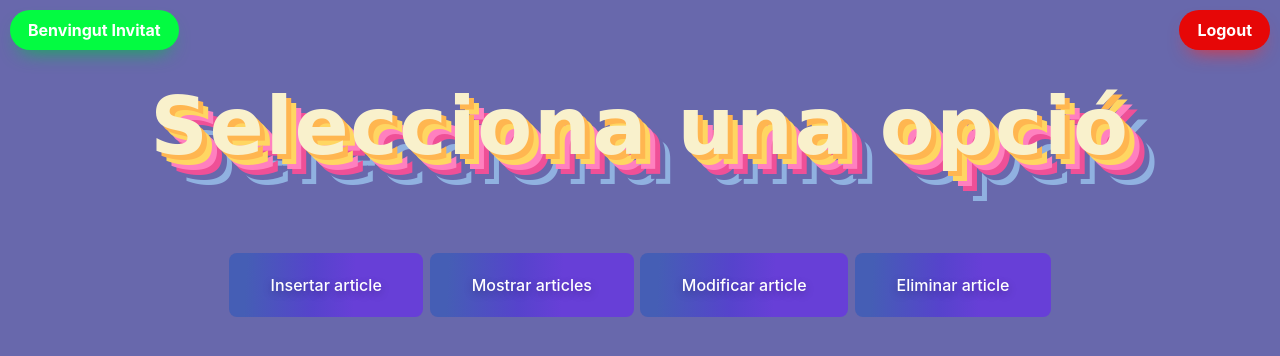
After one commit to AlbertoGonzalez7/Practica-04, a PHP site: page /index_usuari.php in a window 1280 px wide. The commit adds this page. Shown: the top 356 px of the page. Run offline with PHP 8.4, Linux system fonts and the light colour scheme.

Commit message:
Autenticar login i botó per fer Logout.

```diff
--- a/CSS/estils.css
+++ b/CSS/estils.css
@@ -178,6 +178,63 @@ table {
     position: fixed;
     top: 10px;
     right: 10px;
+    z-index: 1000;
+  }
+
+
+  .logout {
+    background: #e60707;
+    border-radius: 999px;
+    box-shadow: #f72d2d 0 10px 20px -10px;
+    box-sizing: border-box;
+    color: #FFFFFF;
+    cursor: pointer;
+    font-family: Inter,Helvetica,"Apple Color Emoji","Segoe UI Emoji",NotoColorEmoji,"Noto Color Emoji","Segoe UI Symbol","Android Emoji",EmojiSymbols,-apple-system,system-ui,"Segoe UI",Roboto,"Helvetica Neue","Noto Sans",sans-serif;
+    font-size: 16px;
+    font-weight: 700;
+    line-height: 24px;
+    opacity: 1;
+    outline: 0 solid transparent;
+    padding: 8px 18px;
+    user-select: none;
+    -webkit-user-select: none;
+    touch-action: manipulation;
+    width: fit-content;
+    word-break: break-word;
+    border: 0;
+
+
+    position: fixed;
+    top: 10px;
+    right: 10px;
+    z-index: 1000;
+  }
+
+  .benvingut {
+    background: #03fb41;
+    border-radius: 999px;
+    box-shadow: #00bf46 0 10px 20px -10px;
+    box-sizing: border-box;
+    color: #FFFFFF;
+    cursor: pointer;
+    font-family: Inter,Helvetica,"Apple Color Emoji","Segoe UI Emoji",NotoColorEmoji,"Noto Color Emoji","Segoe UI Symbol","Android Emoji",EmojiSymbols,-apple-system,system-ui,"Segoe UI",Roboto,"Helvetica Neue","Noto Sans",sans-serif;
+    font-size: 16px;
+    font-weight: 700;
+    line-height: 24px;
+    opacity: 1;
+    outline: 0 solid transparent;
+    padding: 8px 18px;
+    user-select: none;
+    -webkit-user-select: none;
+    touch-action: manipulation;
+    width: fit-content;
+    word-break: break-word;
+    border: 0;
+
+
+    position: fixed;
+    top: 10px;
+    left: 10px;
     z-index: 1000;
   }
 
--- a/Login/login_controlador.php
+++ b/Login/login_controlador.php
@@ -19,11 +19,14 @@ if ($_SERVER['REQUEST_METHOD'] == 'POST') {
             if ($user && password_verify($password, $user['contrasenya'])) {
                 $_SESSION['usuario'] = $user['usuari'];
                 $_SESSION['missatge_exit'] = "Login correcto!";
-                header("Location: bienvenida.php"); // Redirige a la página deseada
+                header("Location: ../index_usuari.php"); // Redirige a index_usuari.php tras el login
+                exit();
             } else {
                 $_SESSION['missatge'] = "Usuario o contraseña incorrectos";
                 header("Location: login.php");
+                exit();
             }
+
         }
     } elseif ($accion == 'registro') {
         // Procesar registro
--- a/index.php
+++ b/index.php
@@ -12,10 +12,7 @@
         <h2>
             <p class="titol">Selecciona una opció</p>
 
-            <input type="submit" value="Insertar article" class="boto" name="insert" formaction="Vistes/insertar.php">
             <input type="submit" value="Mostrar articles" class="boto" name="select" formaction="mostrar.php">
-            <input type="submit" value="Modificar article" class="boto" name="modificar" formaction="Vistes/modificar.php">
-            <input type="submit" value="Eliminar article" class="boto" name="eliminar" formaction="Vistes/eliminar.php">
         </h2>
     </form>
 
--- /dev/null
+++ b/index_usuari.php
@@ -0,0 +1,41 @@
+<?php
+session_start();
+
+if (isset($_SESSION['usuario'])) {
+    $usuari = $_SESSION['usuario'];
+} else {
+    $usuari = "Invitat";
+}
+?>
+
+<!DOCTYPE html>
+<html>
+
+<head>
+    <meta charset="utf-8" />
+    <title>Pràctica 2 - Connexions PDO</title>
+    <link rel="stylesheet" type="text/css" href="CSS/estils.css">
+</head>
+
+<body>
+    <form method="POST" action="../Database/connexio.php">
+        <h2>
+            <p class="titol">Selecciona una opció</p>
+
+            <input type="submit" value="Insertar article" class="boto" name="insert" formaction="Vistes/insertar.php">
+            <input type="submit" value="Mostrar articles" class="boto" name="select" formaction="mostrar.php">
+            <input type="submit" value="Modificar article" class="boto" name="modificar" formaction="Vistes/modificar.php">
+            <input type="submit" value="Eliminar article" class="boto" name="eliminar" formaction="Vistes/eliminar.php">
+        </h2>
+    </form>
+
+    <a href='index.php'>
+        <button class="logout" role="button">Logout</button>
+    </a>
+
+    <button class="benvingut">Benvingut <?php echo htmlspecialchars($usuari); ?></button>
+
+
+</body>
+
+</html>
--- a/mostrar.php
+++ b/mostrar.php
@@ -173,6 +173,11 @@ function mostrarPaginacio($pagina_actual, $total_pagines, $articles_per_pagina)
         <option value="?pagina=1&articles_per_pagina=10" <?php echo (isset($_GET['articles_per_pagina']) && $_GET['articles_per_pagina'] == 10) ? 'selected' : ''; ?>>10 articles</option>
         <option value="?pagina=1&articles_per_pagina=15" <?php echo (isset($_GET['articles_per_pagina']) && $_GET['articles_per_pagina'] == 15) ? 'selected' : ''; ?>>15 articles</option>
     </select>
+
+    <a href='Login/login.php'>
+        <button class="login" role="button">Login/Sign up</button>
+    </a>
+
 </div>
 
 </body>
```
